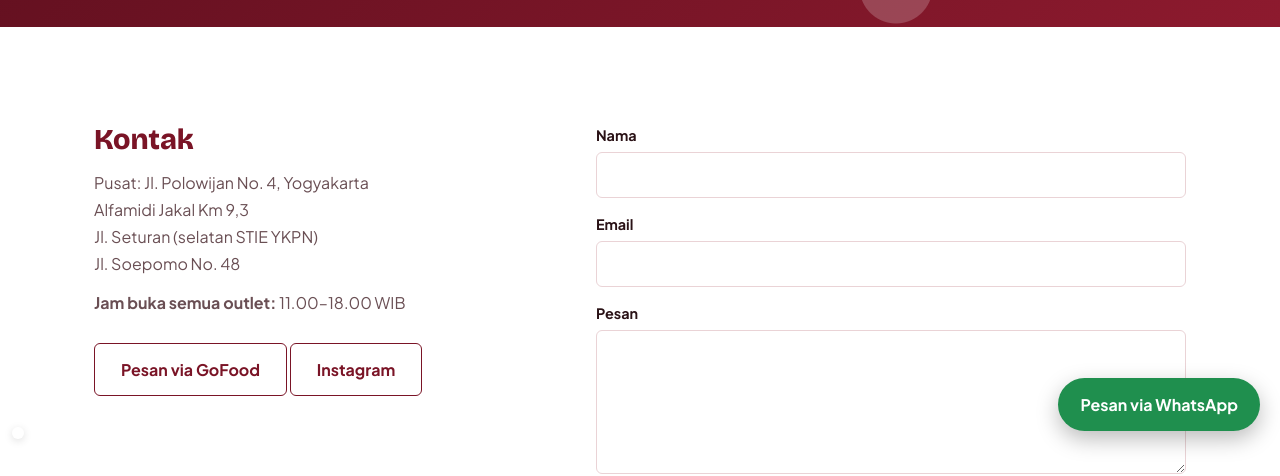
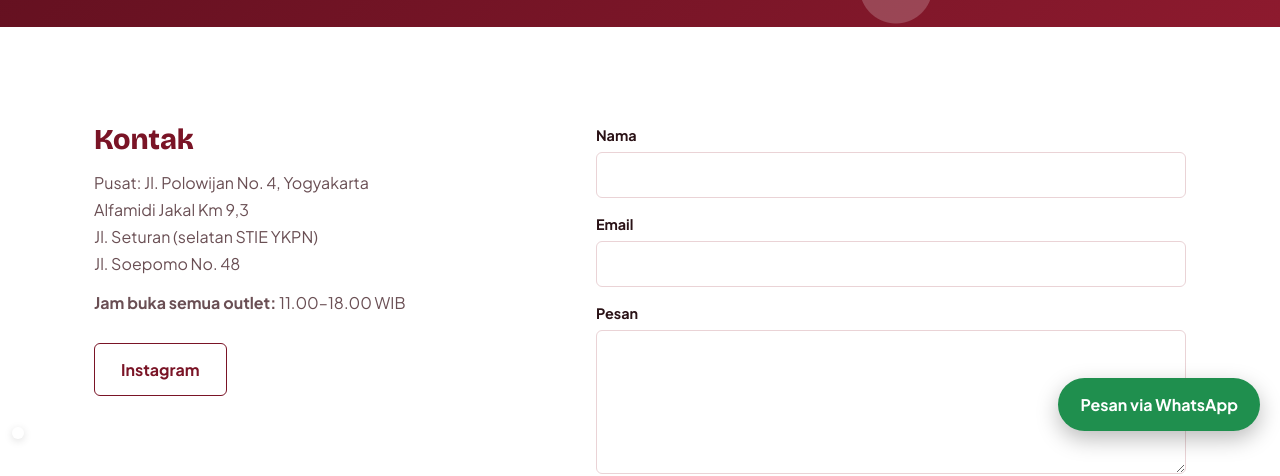
Before and after one commit to HeolstorAugust/Tubes-APSI, a plain HTML site: page hubungi-kami.html in a window 1280 px wide. Shown: the part 349-825 px from the top of the page. Drawn offline with nearby package versions, Linux system fonts and the light colour scheme.

Commit message:
Hapus tombol

```diff
--- a/hubungi-kami.html
+++ b/hubungi-kami.html
@@ -13,7 +13,7 @@
 <body>
 <main>
 <section class="page-hero"><div class="wrap"><p class="crumb"><a href="index.html">Beranda</a> &rsaquo; Hubungi Kami</p><h1>Hubungi Kami</h1><p class="phs">Pesan atau bertanya langsung lewat WhatsApp.</p></div></section>
-<section class="sec"><div class="wrap inner"><div class="blk"><div class="contact"><div><h2>Kontak</h2><p>Pusat: Jl. Polowijan No. 4, Yogyakarta<br>Alfamidi Jakal Km 9,3<br>Jl. Seturan (selatan STIE YKPN)<br>Jl. Soepomo No. 48</p><p><b>Jam buka semua outlet:</b> 11.00&ndash;18.00 WIB</p><p> <a class="btn line" data-gofood>Pesan via GoFood</a> <a class="btn line" data-ig>Instagram</a></p></div><form id="cf"><label>Nama<input name="nama" required></label><label>Email<input name="email" type="email" required></label><label>Pesan<textarea name="pesan" rows="5" required></textarea></label><button class="btn wa" type="submit">Kirim via WhatsApp</button><p id="cm" role="status"></p></form></div></div></div></section>
+<section class="sec"><div class="wrap inner"><div class="blk"><div class="contact"><div><h2>Kontak</h2><p>Pusat: Jl. Polowijan No. 4, Yogyakarta<br>Alfamidi Jakal Km 9,3<br>Jl. Seturan (selatan STIE YKPN)<br>Jl. Soepomo No. 48</p><p><b>Jam buka semua outlet:</b> 11.00&ndash;18.00 WIB</p><p><a class="btn line" data-ig>Instagram</a></p></div><form id="cf"><label>Nama<input name="nama" required></label><label>Email<input name="email" type="email" required></label><label>Pesan<textarea name="pesan" rows="5" required></textarea></label><button class="btn wa" type="submit">Kirim via WhatsApp</button><p id="cm" role="status"></p></form></div></div></div></section>
 </main>
 <script src="site.js"></script>
 </body>
```
